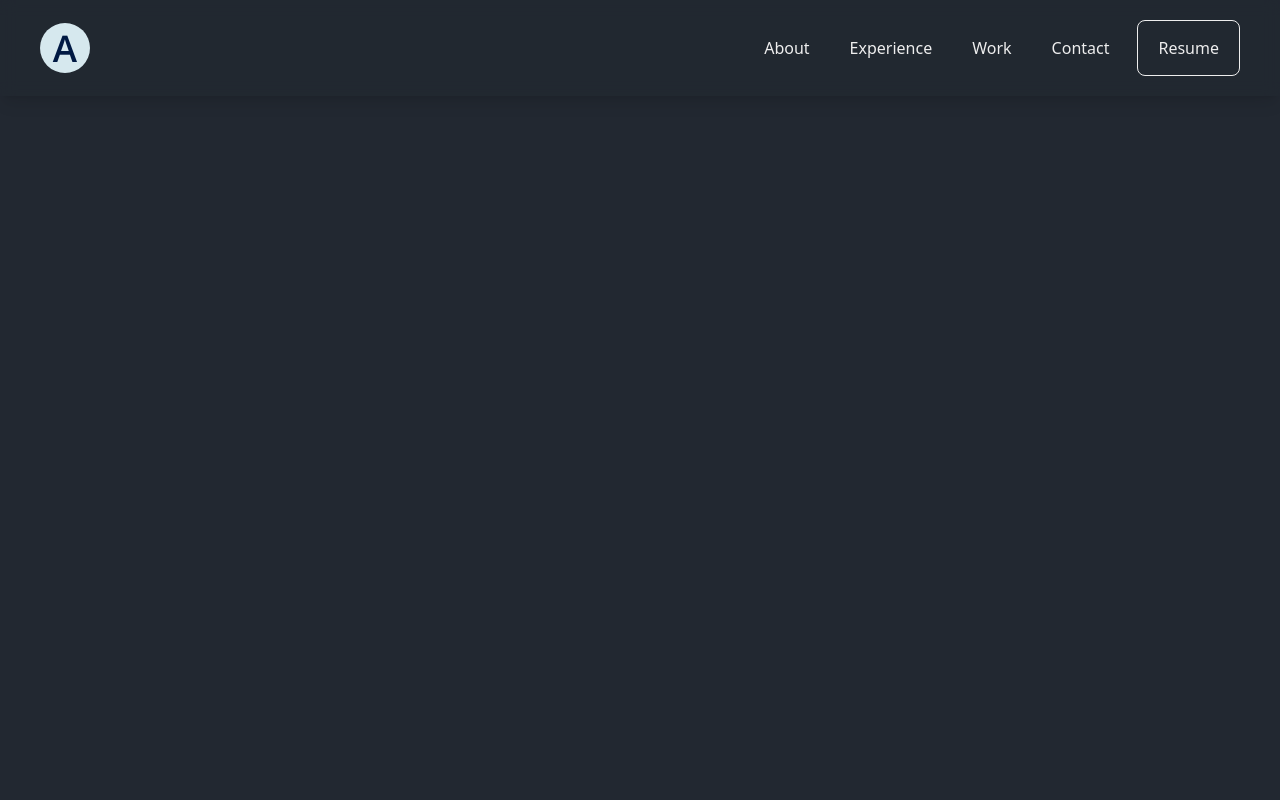
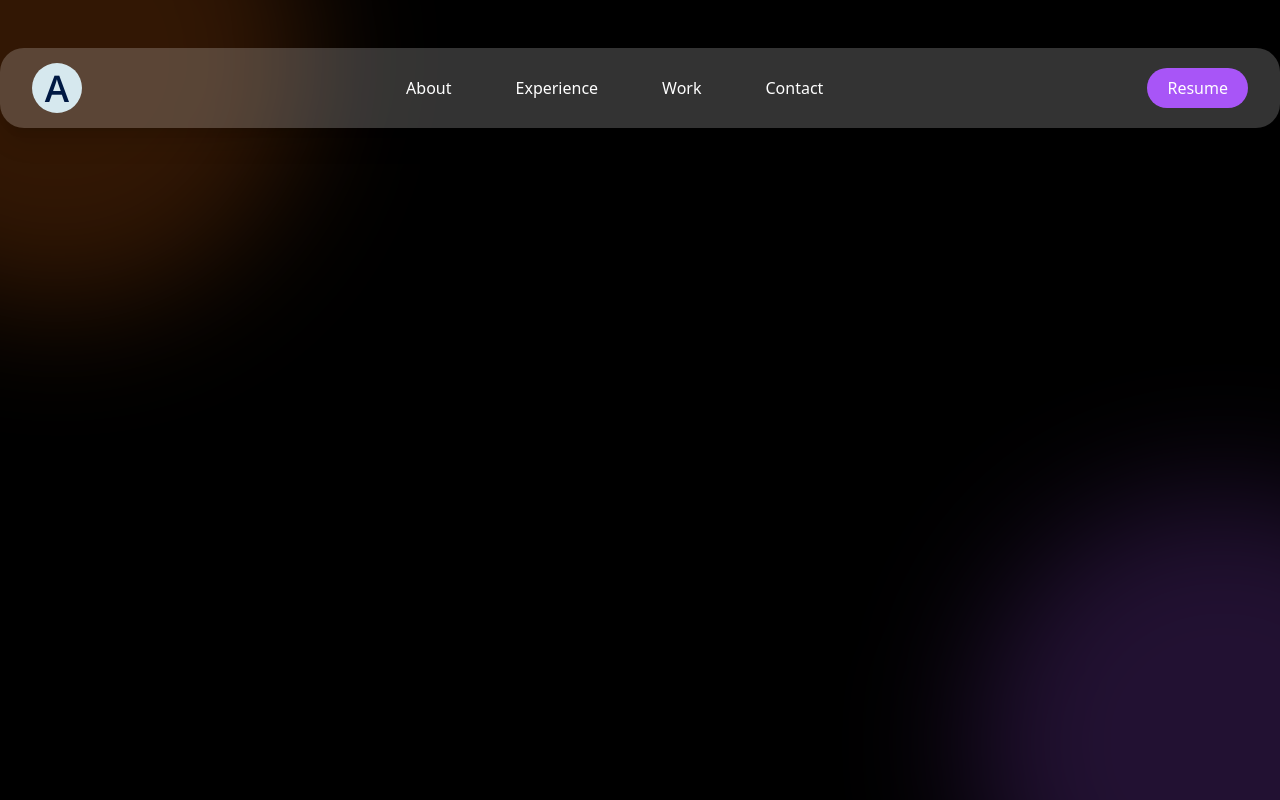
Before and after one commit to ken888686/ken888686.github.io, a Next.js app: page / in a window 1280 px wide. Built offline with nearby package versions, Linux system fonts and the light colour scheme.

Commit message:
Add navbar

```diff
--- a/app/page.tsx
+++ b/app/page.tsx
@@ -2,8 +2,10 @@ import Navbar from "@/components/navbar/navbar";
 
 export default function Home() {
   return (
-    <main>
+    <main className="relative h-screen overflow-hidden">
+      <span className="absolute -left-48 -top-48 -z-10 h-[500px] w-[500px] rounded-full bg-orange-500 bg-opacity-20 blur-3xl" />
       <Navbar />
+      <span className="absolute -bottom-48 -right-48 -z-10 h-[500px] w-[500px] rounded-full bg-purple-500 bg-opacity-20 blur-3xl" />
     </main>
   );
 }
--- a/components/navbar/navbar.tsx
+++ b/components/navbar/navbar.tsx
@@ -1,4 +1,3 @@
-"use client";
 import logo from "@/public/Logo.svg";
 import Image from "next/image";
 import Link from "next/link";
@@ -12,29 +11,39 @@ const headers = [
 
 export default function Navbar() {
   const headerRender = headers.map((x) => (
-    <li key={x.id} className="relative rounded-full px-5 py-2">
-      <Link href="#">{x.name}</Link>
+    <li key={x.id} className="h-full">
+      <Link
+        href="#"
+        className="block h-full px-3 py-7 transition-all hover:-translate-y-1 hover:drop-shadow-lg"
+      >
+        {x.name}
+      </Link>
     </li>
   ));
 
   return (
-    <div className="relative">
-      <nav className="fixed flex w-full items-center justify-between bg-black/85 px-10 py-5 shadow-lg backdrop-blur">
-        <div>
-          <Image src={logo} alt="picture of logo" width={50} height={50} />
+    <header className="py-12">
+      <div className="container mx-auto">
+        <div className="mx-auto flex items-center justify-between rounded-3xl bg-white bg-opacity-20 px-8 shadow-xl">
+          <Link
+            href="/"
+            className="transition-all duration-300 hover:-translate-y-1 hover:drop-shadow-lg"
+          >
+            <Image src={logo} alt="picture of the logo" width={50} height={50} priority />
+          </Link>
+
+          <ul className="flex items-center justify-center gap-10">{headerRender}</ul>
+
+          <div className="inline-block text-right">
+            <button
+              type="button"
+              className="rounded-full bg-purple-500 px-5 py-2 text-white transition-all duration-300 hover:-translate-y-1 hover:bg-purple-800 hover:shadow-lg"
+            >
+              Resume
+            </button>
+          </div>
         </div>
-
-        <ul className="ml-auto flex px-2 py-2">{headerRender}</ul>
-
-        <div>
-          <Link
-            href="#"
-            className="rounded-lg border border-solid px-5 py-4 hover:bg-white hover:text-black"
-          >
-            Resume
-          </Link>
-        </div>
-      </nav>
-    </div>
+      </div>
+    </header>
   );
 }
--- a/tailwind.config.ts
+++ b/tailwind.config.ts
@@ -7,14 +7,7 @@ const config: Config = {
     "./app/**/*.{js,ts,jsx,tsx,mdx}",
   ],
   theme: {
-    extend: {
-      colors: {
-        black: "#222831",
-        gray: "#393E46",
-        teal: "#00ADB5",
-        white: "#EEEEEE",
-      },
-    },
+    extend: {},
   },
   plugins: [],
 };
```
